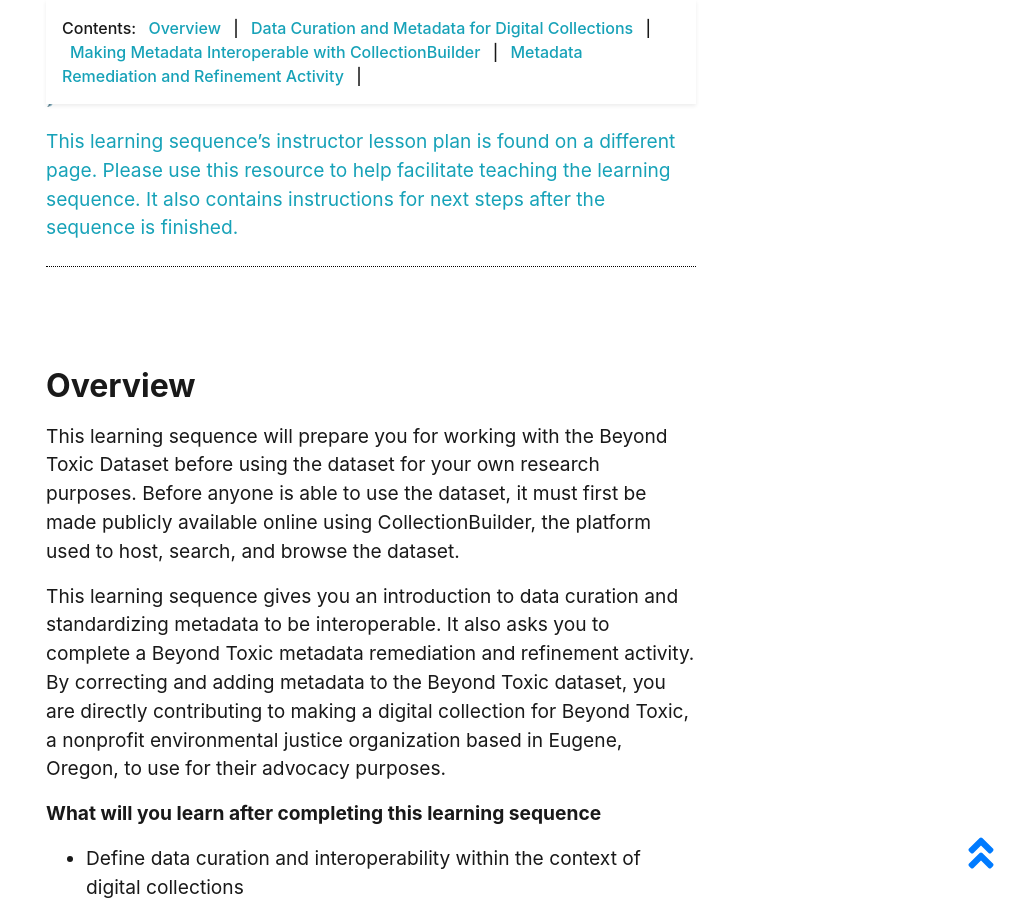
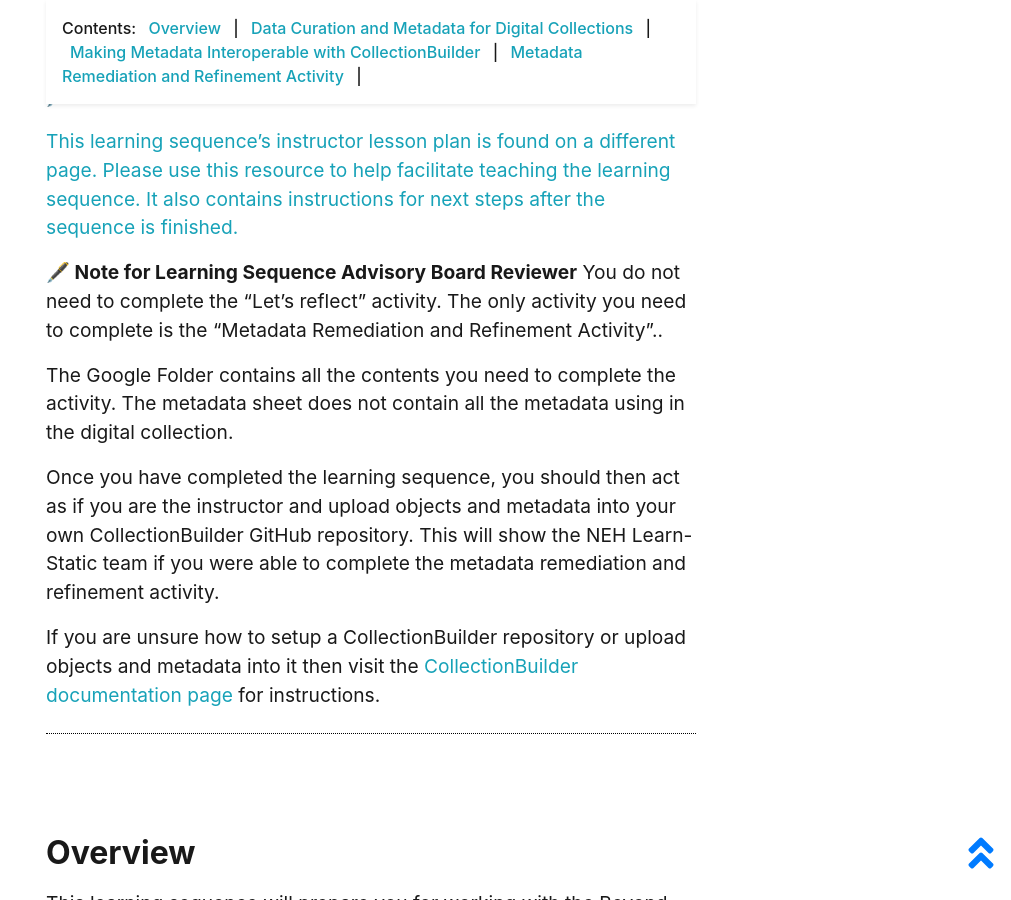
Before and after one commit to learn-static/eng-470, a Jekyll site: the page built from pages/datacurationadnmetadatainteroperability.md, in a window 1280 px wide and 900 px high, scrolled down 744 px. Shown: the whole window, without its empty margins (269-1280 px from the left). Built offline with Jekyll 4.4.1, drawn with Linux system fonts in a browser that asks for light colours.

Commit message:
Update datacurationadnmetadatainteroperability.md

```diff
--- a/pages/datacurationadnmetadatainteroperability.md
+++ b/pages/datacurationadnmetadatainteroperability.md
@@ -16,6 +16,15 @@
 **🖋️ Lesson Plan for Instructors**
 
 [This learning sequence's instructor lesson plan is found on a different page. Please use this resource to help facilitate teaching the learning sequence. It also contains instructions for next steps after the sequence is finished.](https://learn-static.github.io/eng-470/dcmilessonplan.html)
+
+**🖋️ Note for Learning Sequence Advisory Board Reviewer**
+You do not need to complete the "Let's reflect" activity. The only activity you need to complete is the "Metadata Remediation and Refinement Activity"..
+
+The Google Folder contains all the contents you need to complete the activity. The metadata sheet does not contain all the metadata using in the digital collection.
+
+Once you have completed the learning sequence, you should then act as if you are the instructor and upload objects and metadata into your own CollectionBuilder GitHub repository. This will show the NEH Learn-Static team if you were able to complete the metadata remediation and refinement activity.
+
+If you are unsure how to setup a CollectionBuilder repository or upload objects and metadata into it then visit the [CollectionBuilder documentation page](https://collectionbuilder.github.io/cb-docs/) for instructions.
 
 ## Overview
 This learning sequence will prepare you for working with the Beyond Toxic Dataset before using the dataset for your own research purposes. Before anyone is able to use the dataset, it must first be made publicly available online using CollectionBuilder, the platform used to host, search, and browse the dataset.
```
